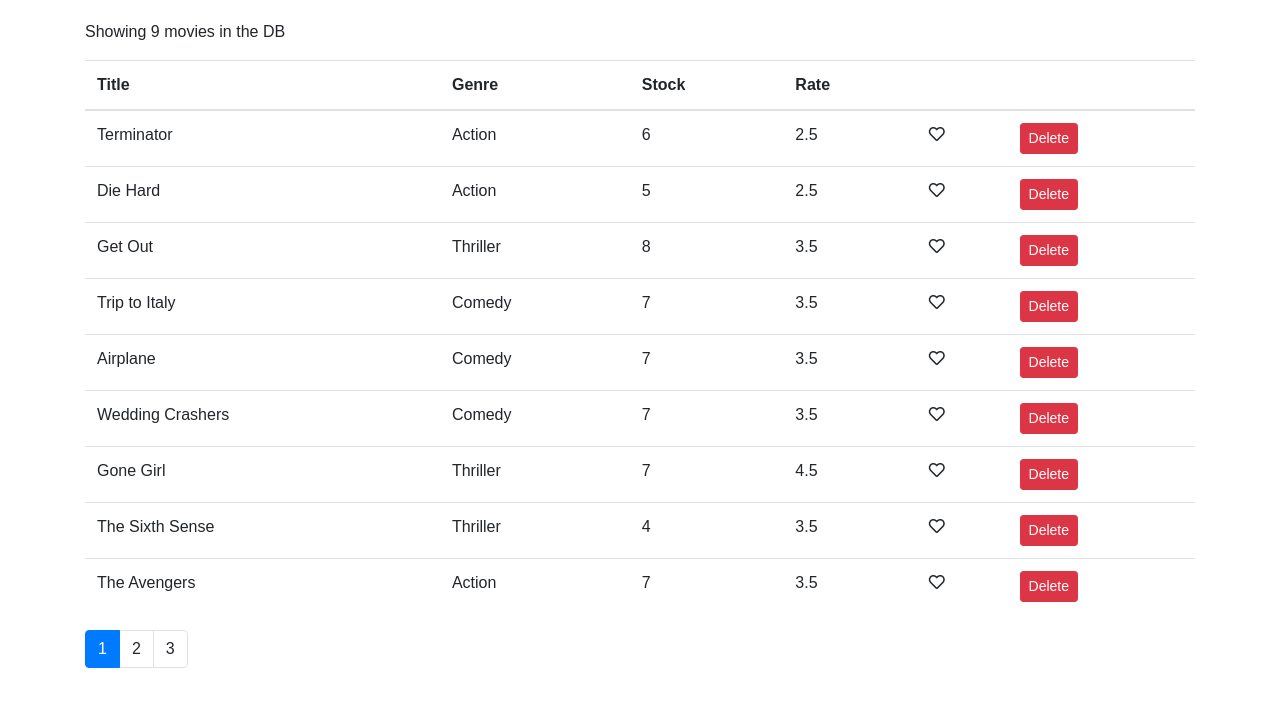
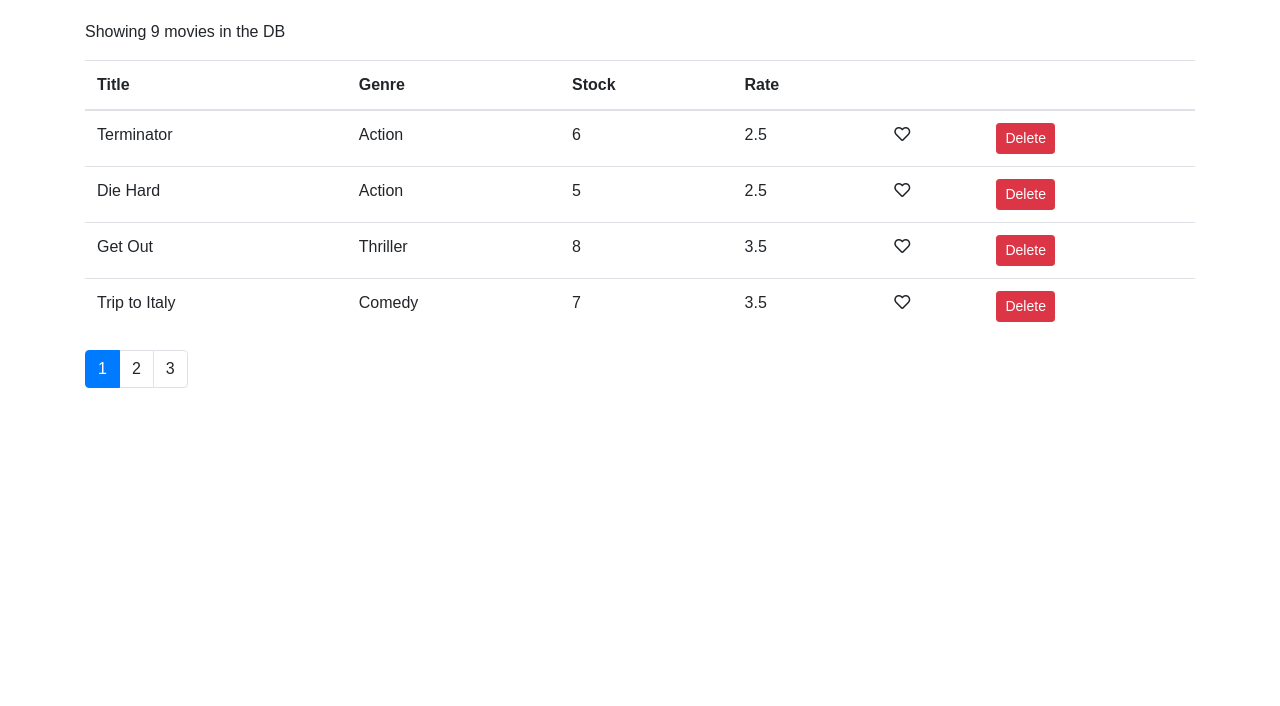
Before and after one commit to PabloYza/Vidly, a React (Create React App) app: page / in a window 1280 px wide. Shown: the top 706 px of the page. Built offline with nearby package versions, Linux system fonts and the light colour scheme.

Commit message:
Pagination component - Paginating data

```diff
--- a/src/components/movies.js
+++ b/src/components/movies.js
@@ -2,6 +2,7 @@
 import { getMovies } from "../services/fakeMovieService";
 import Like from '../components/common/like';
 import Pagination from '../components/common/pagination';
+import { paginate } from '../utils/paginate';
 
 
 class Movies extends Component {
@@ -30,9 +31,11 @@
 
   render() {
     const { length: count } = this.state.movies;
-    const { pageSize, currentPage } = this.state;
+    const { pageSize, currentPage, movies: allMovies } = this.state;
 
     if (count === 0) return <p>No movies on the DB</p>;
+
+    const movies = paginate(allMovies, currentPage, pageSize);
 
     return (
       <React.Fragment>
@@ -49,7 +52,7 @@
             </tr>
           </thead>
           <tbody>
-            { this.state.movies.map(movie =>(
+            { movies.map(movie =>(
               <tr key={movie._id}>
                 <td>{movie.title}</td>
                 <td>{movie.genre.name}</td>
--- /dev/null
+++ b/src/utils/paginate.js
@@ -0,0 +1,9 @@
+import _ from 'lodash';
+
+export function paginate(items, pageNumber, pageSize) {
+  const startIndex = (pageNumber - 1) * pageSize;
+  return _(items)
+    .slice(startIndex)
+    .take(pageSize)
+    .value();
+};
```
